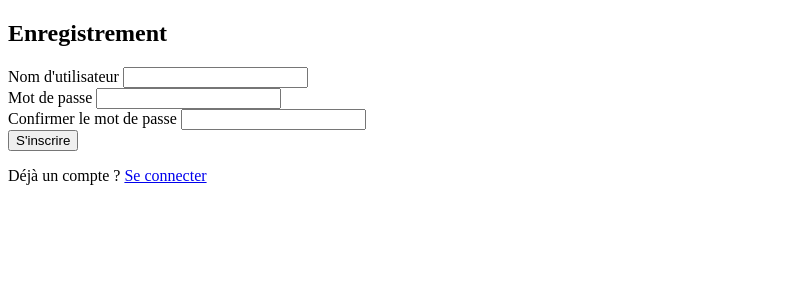
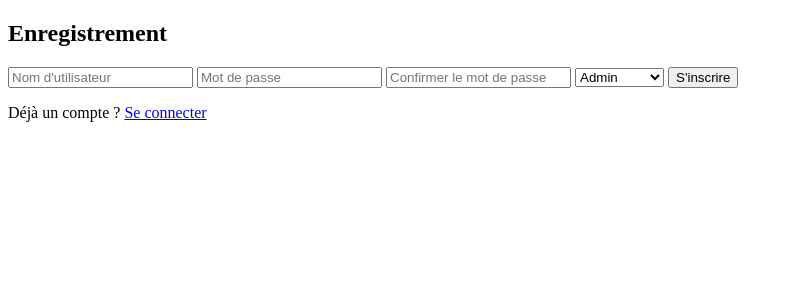
Before and after one commit to 23002su/defi1, a Django app: page /users/register/ in a window 1280 px wide. Shown: the top 300 px of the page, without its empty margins (0-793 px from the left). Run offline with Django 5.2, Linux system fonts and the light colour scheme.

Commit message:
Message décrivant les modifications

```diff
--- a/defi_supnum/settings.py
+++ b/defi_supnum/settings.py
@@ -117,3 +117,4 @@ DEFAULT_AUTO_FIELD = 'django.db.models.BigAutoField'
 
 LOGIN_URL = 'login'
 LOGIN_REDIRECT_URL = 'home'
+AUTH_USER_MODEL = 'users.CustomUser'
--- a/users/templates/users/register.html
+++ b/users/templates/users/register.html
@@ -16,14 +16,15 @@
     {% endif %}
     <form method="POST">
         {% csrf_token %}
-        <label for="username">Nom d'utilisateur</label>
-        <input type="text" name="username" id="username" required><br>
+        <input type="text" name="username" required placeholder="Nom d'utilisateur" />
+        <input type="password" name="password" required placeholder="Mot de passe" />
+        <input type="password" name="password2" required placeholder="Confirmer le mot de passe" />
 
-        <label for="password">Mot de passe</label>
-        <input type="password" name="password" id="password" required><br>
-
-        <label for="password2">Confirmer le mot de passe</label>
-        <input type="password" name="password2" id="password2" required><br>
+        <select name="category" required>
+            <option value="admin">Admin</option>
+            <option value="enseignant">Enseignant</option>
+            <option value="etudiant">Étudiant</option>
+        </select>
 
         <button type="submit">S'inscrire</button>
     </form>
--- a/users/urls.py
+++ b/users/urls.py
@@ -8,5 +8,8 @@ urlpatterns = [
     path('login/', views.login_view, name='login'),
     path('home/', views.home, name='home'),
     path('logout/', views.logout_view, name='logout'),
+    path('admin_home/', views.admin_home, name='admin_home'),
+    path('enseignant_home/', views.enseignant_home, name='enseignant_home'),
+    path('etudiant_home/', views.etudiant_home, name='etudiant_home'),
 
 ]
--- a/users/views.py
+++ b/users/views.py
@@ -3,89 +3,89 @@ from django.contrib.auth import authenticate, login, logout
 from django.contrib.auth.models import User
 from django.contrib import messages
 from django.http import HttpResponse
+from .models import CustomUser
 
 
-# Page d'enregistrement
 def register(request):
     if request.method == 'POST':
         username = request.POST['username']
         password = request.POST['password']
         password2 = request.POST['password2']
+        category = request.POST['category']  # Récupère la catégorie
 
-        # Stocker les champs dans la session pour les réutiliser si nécessaire
-        request.session['username'] = username
-        request.session['password'] = password
+        if password == password2:
+            if CustomUser.objects.filter(username=username).exists():
+                messages.error(request, "Ce nom d'utilisateur est déjà pris")
+            else:
+                # Créer un utilisateur avec le modèle personnalisé
+                user = CustomUser.objects.create_user(username=username, password=password, category=category)
+                user.save()
 
-        # Vérifier si les mots de passe sont identiques
-        if password == password2:
-            # Vérifier si le nom d'utilisateur existe déjà
-            if User.objects.filter(username=username).exists():
-                messages.error(request, "Ce nom d'utilisateur est déjà pris")
-                request.session.flush()  # Réinitialiser les champs après l'erreur
-            else:
-                # Créer un nouvel utilisateur si tout est valide
-                user = User.objects.create_user(username=username, password=password)
-                user.save()
                 messages.success(request, "Utilisateur créé avec succès")
-                request.session.flush()  # Réinitialiser les champs après la création
                 return redirect('login')
         else:
-            # Les mots de passe ne correspondent pas
             messages.error(request, "Les mots de passe ne correspondent pas")
-            request.session.flush()  # Réinitialiser les champs après l'erreur
-    else:
-        # Si la méthode n'est pas POST, nettoyer les sessions pour éviter de garder des données d'une ancienne tentative
-        request.session.flush()
 
     return render(request, 'users/register.html')
-# def register(request):
-#     if request.method == 'POST':
-#         username = request.POST['username']
-#         password = request.POST['password']
-#         password2 = request.POST['password2']
-
-#         if password == password2:
-#             if User.objects.filter(username=username).exists():
-#                 messages.error(request, "Ce nom d'utilisateur est déjà pris")
-#             else:
-#                 user = User.objects.create_user(username=username, password=password)
-#                 user.save()
-#                 messages.success(request, "Utilisateur créé avec succès")
-#                 return redirect('login')
-#         else:
-#             messages.error(request, "Les mots de passe ne correspondent pas")
-#     return render(request, 'users/register.html')
 
 # Page de connexion
-
 def login_view(request):
     if request.method == 'POST':
         username = request.POST['username']
         password = request.POST['password']
 
-        # Essayer de s'authentifier avec les données fournies
         user = authenticate(request, username=username, password=password)
 
         if user is not None:
-            # Si l'authentification réussie, connecter l'utilisateur
             login(request, user)
-            return redirect('home')
+
+            # Stocker la catégorie de l'utilisateur dans la session
+            request.session['category'] = user.category  # Utilisation de la catégorie du modèle CustomUser
+
+            # Redirection selon la catégorie de l'utilisateur
+            if user.category == 'admin':
+                return redirect('admin_home')
+            elif user.category == 'enseignant':
+                return redirect('enseignant_home')
+            else:
+                return redirect('etudiant_home')
         else:
-            # Vérifier si l'utilisateur existe
-            if not User.objects.filter(username=username).exists():
-                messages.error(request, "Nom d'utilisateur incorrect")
-            else:
-                messages.error(request, "Mot de passe incorrect")
+            messages.error(request, "Nom d'utilisateur ou mot de passe incorrect")
 
     return render(request, 'users/login.html')
-
 # Page d'accueil après connexion
 def home(request):
     if not request.user.is_authenticated:
         return redirect('login')
-    return render(request, 'users/home.html', {'username': request.user.username})
 
+    category = request.session.get('category', 'etudiant')  # Par défaut 'etudiant'
+
+    if category == 'admin':
+        return render(request, 'users/admin_home.html', {'username': request.user.username})
+    elif category == 'enseignant':
+        return render(request, 'users/enseignant_home.html', {'username': request.user.username})
+    else:
+        return render(request, 'users/etudiant_home.html', {'username': request.user.username})
 # Déconnexion
 def logout_view(request):
     logout(request)
+    request.session.flush()  # Réinitialiser la session
     return redirect('login')
+
+# Page d'accueil pour les admin
+def admin_home(request):
+    if not request.user.is_authenticated:
+        return redirect('login')
+    return render(request, 'users/admin_home.html', {'username': request.user.username})
+
+# Page d'accueil pour les enseignants
+def enseignant_home(request):
+    if not request.user.is_authenticated:
+        return redirect('login')
+    return render(request, 'users/enseignant_home.html', {'username': request.user.username})
+
+# Page d'accueil pour les étudiants
+def etudiant_home(request):
+    if not request.user.is_authenticated:
+        return redirect('login')
+    return render(request, 'users/etudiant_home.html', {'username': request.user.username})
```
Also changed, not shown: users/models.py (+12 -1 lines), users/templates/users/admin_home.html (added, +13 -0 lines), users/templates/users/enseignant_home.html (added, +13 -0 lines), users/templates/users/etudiant_home.html (added, +13 -0 lines), db.sqlite3, users/migrations/0001_initial.py (added).
